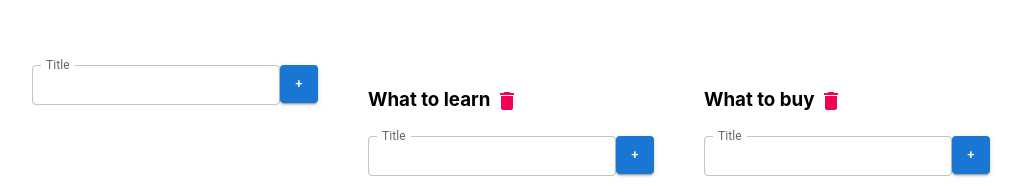
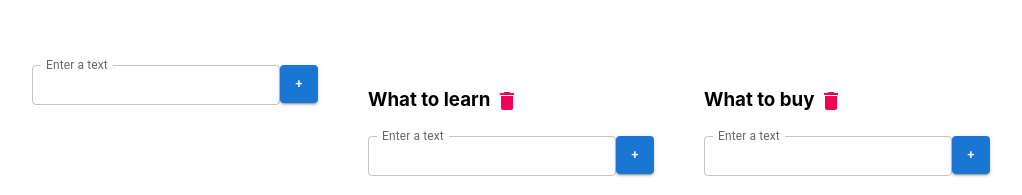
Before and after one commit to DmitryShastel/Native_JS_2.0_old, a React (Create React App) app in the folder Folder_1/native_js_2.0/: page / in a window 1280 px wide. Shown: the top 195 px of the page, without its empty margins (33-1055 px from the left). Built offline with nearby package versions, Linux system fonts and the light colour scheme.

Commit message:
The ToDoList#7 error is changed

```diff
--- a/Folder_1/native_js_2.0/src/Native_JS_2.0/Native_JS_Tuesday/ToDoList_7/AddItemForm7.tsx
+++ b/Folder_1/native_js_2.0/src/Native_JS_2.0/Native_JS_Tuesday/ToDoList_7/AddItemForm7.tsx
@@ -45,7 +45,8 @@ export const AddItemForm7 = (props: AddItemFormType) => {
         <div>
             <div>
                 <TextField
-                    label="Title"
+                    id='outlined-basic'
+                    label={error ? 'Title is required' : 'Enter a text'}
                     variant="outlined"
                     size='small'
                     value={title}
@@ -59,7 +60,7 @@ export const AddItemForm7 = (props: AddItemFormType) => {
                     color='primary'
                     onClick={addTask}>+</Button>
 
-                {error && <div className={"error-message"}>{error}</div>}
+                {/*{error && <div className={"error-message"}>{error}</div>}*/}
             </div>
         </div>
     )
```
